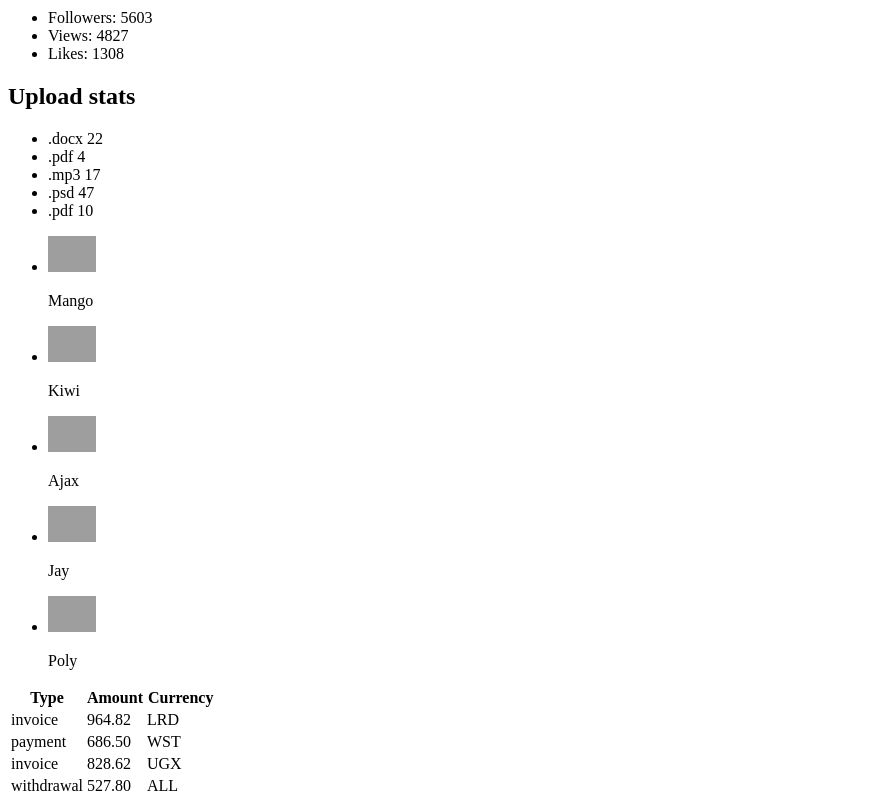
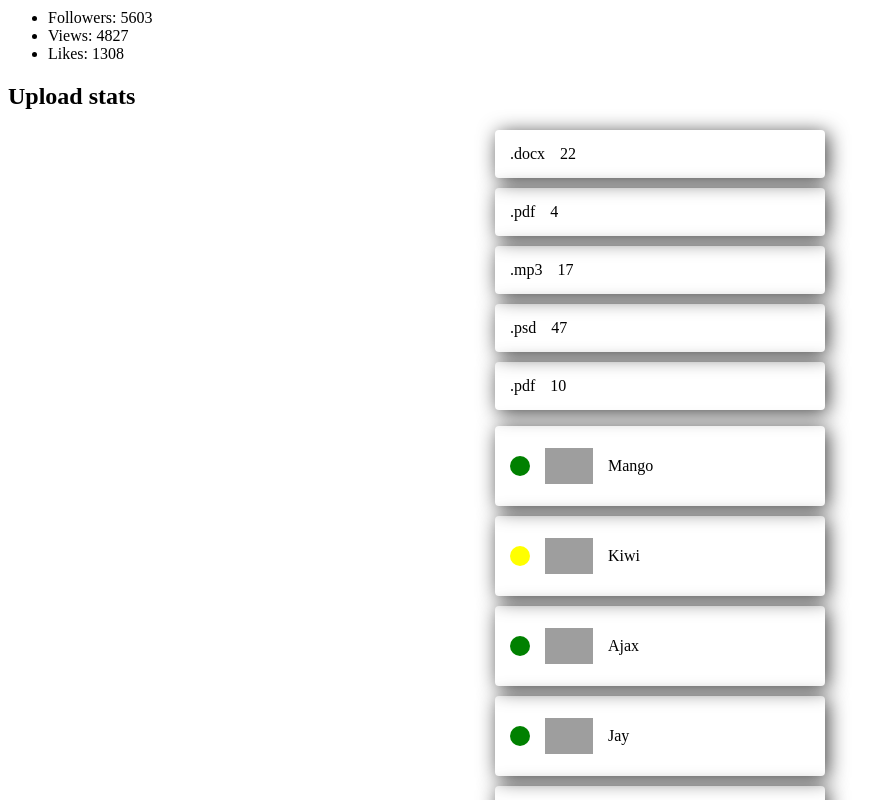
Before and after one commit to mrSerGL/goit-react-hw-01-components, a React (Create React App) app: page / in a window 1280 px wide. Shown: the part 480-1280 px from the top of the page, without its empty margins (0-896 px from the left). Built offline with nearby package versions, Linux system fonts and the light colour scheme; grey boxes are pictures that could not be loaded; a web font is replaced by a local one.

Commit message:
add some styles on Friends

```diff
--- a/src/components/friendlist/FriendList.css
+++ b/src/components/friendlist/FriendList.css
@@ -0,0 +1,18 @@
+.item {
+
+  display: flex;
+  align-items: center;
+  gap: 15px;
+  width: 300px;
+  padding: 15px;
+  margin: 10px auto;
+  box-shadow: 3px 3px 20px 0px rgba(0,0,0,0.75);
+  border-radius: 4px;
+}
+
+.status {
+  display: block;
+  width: 20px;
+  height: 20px;
+  border-radius: 50%;
+}
--- a/src/components/friendlist/FriendList.js
+++ b/src/components/friendlist/FriendList.js
@@ -1,13 +1,30 @@
 import PropTypes from 'prop-types';
-import './FriendList';
+import './FriendList.css';
+
+// ===== styles ======
+
+const isOnlineStl = {
+  'background': 'green',
+};
+const isOfflineStl = 'yellow';
+
+// ===== func =====
 
 export default function FriendList({friends}) {
-    console.log(friends);
+
+
+
   return (
     <ul className="friend-list">
       {friends.map(friend => (
         <li className="item" key={friend.id}>
-          <span className="status">{friend.isOnline}</span>
+
+          {friend.isOnline ?
+          <span className="status" style={isOnlineStl}>{friend.isOnline}</span> :
+          <span className="status" style={{background: isOfflineStl }}>{friend.isOnline}</span>
+          }
+
+          {/* <span className="status" style={stl}>{friend.isOnline}</span> */}
           <img className="avatar" src={friend.avatar} alt="User avatar" width="48" />
           <p className="name">{friend.name}</p>
         </li>
@@ -21,7 +38,7 @@ FriendList.propTypes = {
       PropTypes.shape({
         id: PropTypes.string.isRequired,
         name: PropTypes.string.isRequired,
-        isOnline: PropTypes.string.isRequired,
+        // isOnline: PropTypes.string.isRequired,
       })
     ),
   };
--- a/src/components/transactions/TransactionHistory.js
+++ b/src/components/transactions/TransactionHistory.js
@@ -2,7 +2,6 @@ import PropTypes from 'prop-types';
 import './TransactionHistory';
 
 export default function TransactionHistory({ transactions }) {
-  console.log(transactions);
   return (
     <table className="transaction-history">
       <thead>
```
Also changed, not shown: src/components/App.jsx (+9 -12 lines). Lines whose indentation alone changed are shown as unchanged.
